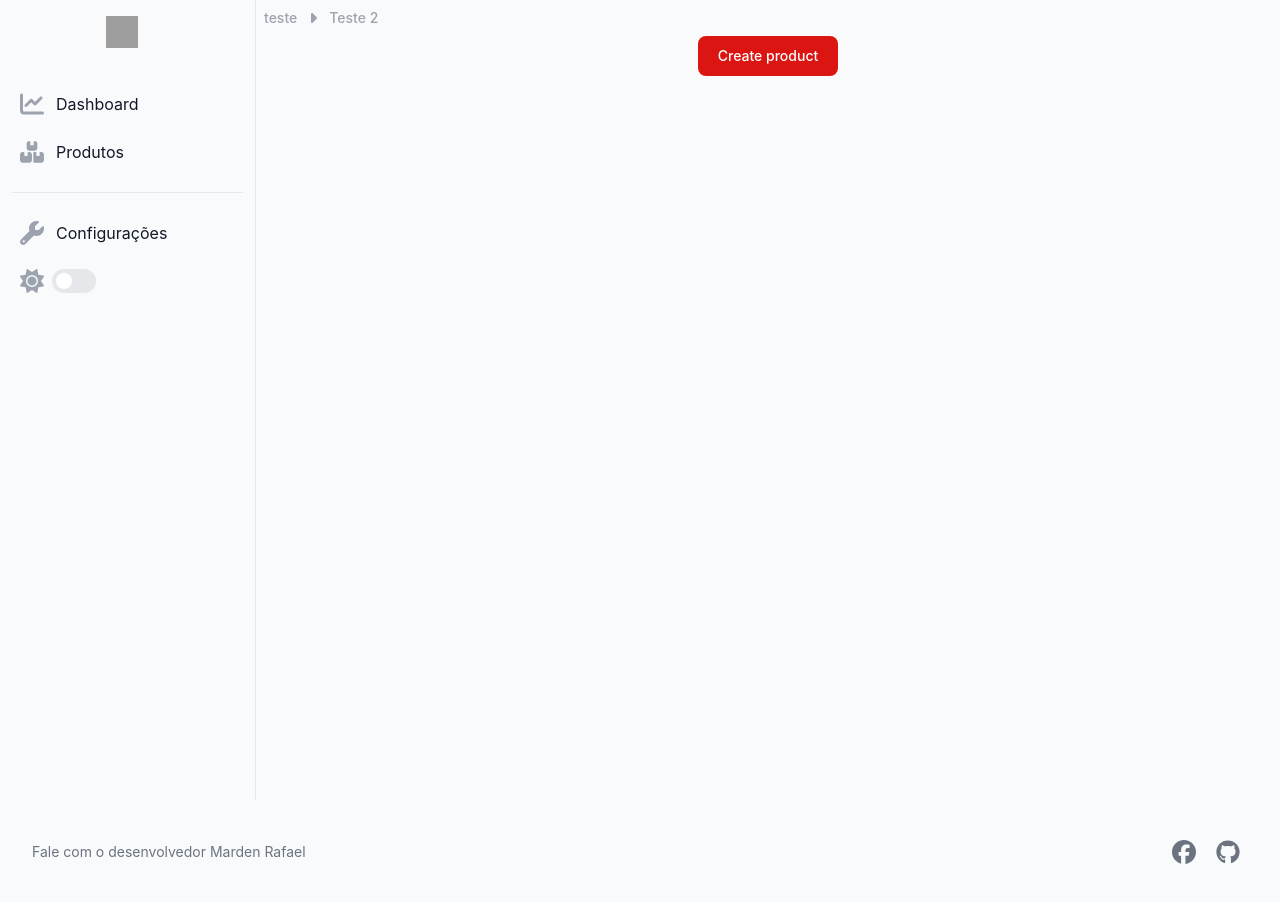
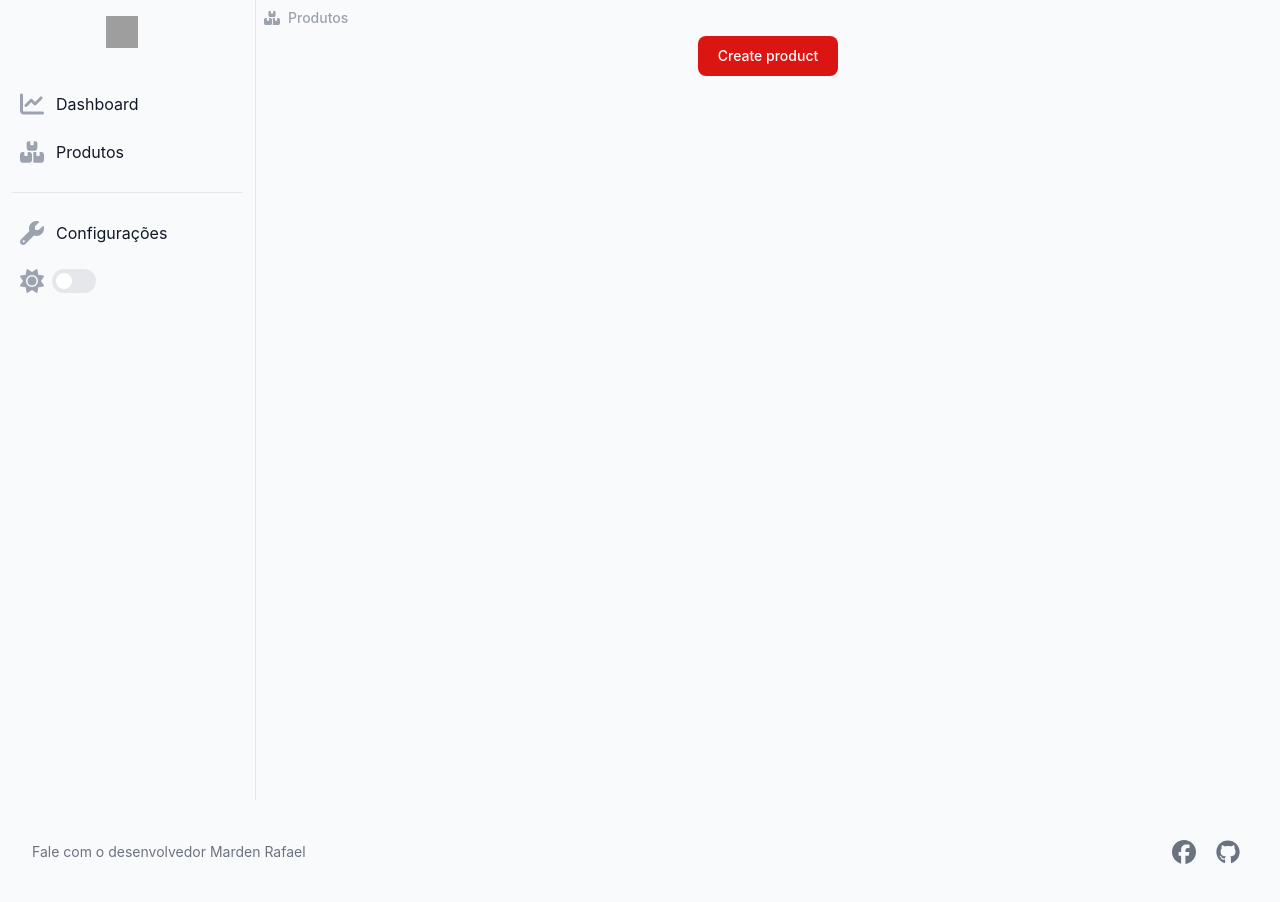
Before and after one commit to mardenrafael/next-ecommerce, a Next.js app: page /admin/products in a window 1280 px wide. Built offline with nearby package versions, Linux system fonts and the light colour scheme; grey boxes are pictures that could not be loaded.

Commit message:
feat: adiciona scrumbs por pagina

```diff
--- a/src/components/Layout/Layout.tsx
+++ b/src/components/Layout/Layout.tsx
@@ -1,13 +1,16 @@
-import { PropsWithChildren } from "react";
+import { PropsWithChildren, useEffect, useState } from "react";
 import BreadScrumbs from "../BreadScrumbs/BreadScrumbs";
 import Container from "../Container/Container";
 import Footer from "../Footer/Footer";
 import SideNav from "../SideNav/SideNav";
+import { ScrumbsProps } from "../Scrumbs/Scrumbs";
 
 export interface BodyProps extends PropsWithChildren {}
-export interface RootProps extends PropsWithChildren {}
+export interface RootProps extends PropsWithChildren {
+  scrumbs: ScrumbsProps[];
+}
 
-function Root({ children }: RootProps): JSX.Element {
+function Root({ children, scrumbs }: RootProps): JSX.Element {
   return (
     <main>
       <section className="flex">
@@ -17,16 +20,7 @@ function Root({ children }: RootProps): JSX.Element {
         <section className="w-full h-screen">
           <nav className="h-fit">
             <Container>
-              <BreadScrumbs
-                scrumbs={[
-                  {
-                    title: "teste",
-                  },
-                  {
-                    title: "Teste 2",
-                  },
-                ]}
-              />
+              <BreadScrumbs scrumbs={scrumbs} />
             </Container>
           </nav>
           <Container>{children}</Container>
--- a/src/pages/admin/dashboard/index.tsx
+++ b/src/pages/admin/dashboard/index.tsx
@@ -1,8 +1,16 @@
 import { Layout } from "@/components/Layout/Layout";
+import { faChartLine } from "@fortawesome/free-solid-svg-icons";
 
 export default function Dashboard(): JSX.Element {
   return (
-    <Layout.Root>
+    <Layout.Root
+      scrumbs={[
+        {
+          title: "Dashboard",
+          icon: faChartLine,
+        },
+      ]}
+    >
       <Layout.Body></Layout.Body>
     </Layout.Root>
   );
--- a/src/pages/admin/products/createProduct/index.tsx
+++ b/src/pages/admin/products/createProduct/index.tsx
@@ -1,9 +1,21 @@
 import CreateProductForm from "@/components/CreateProductForm/CreateProductForm";
 import { Layout } from "@/components/Layout/Layout";
+import { faBoxesStacked, faPlus } from "@fortawesome/free-solid-svg-icons";
 
 export default function CreateProduct(): JSX.Element {
   return (
-    <Layout.Root>
+    <Layout.Root
+      scrumbs={[
+        {
+          title: "Produtos",
+          icon: faBoxesStacked,
+        },
+        {
+          title: "Criar produtos",
+          icon: faPlus,
+        },
+      ]}
+    >
       <Layout.Body>
         <CreateProductForm />
       </Layout.Body>
--- a/src/pages/admin/products/index.tsx
+++ b/src/pages/admin/products/index.tsx
@@ -1,8 +1,16 @@
 import { Layout } from "@/components/Layout/Layout";
+import { faBoxesStacked } from "@fortawesome/free-solid-svg-icons";
 
 export default function Products(): JSX.Element {
   return (
-    <Layout.Root>
+    <Layout.Root
+      scrumbs={[
+        {
+          title: "Produtos",
+          icon: faBoxesStacked,
+        },
+      ]}
+    >
       <Layout.Body>
         <div className="flex justify-center">
           <button
```
